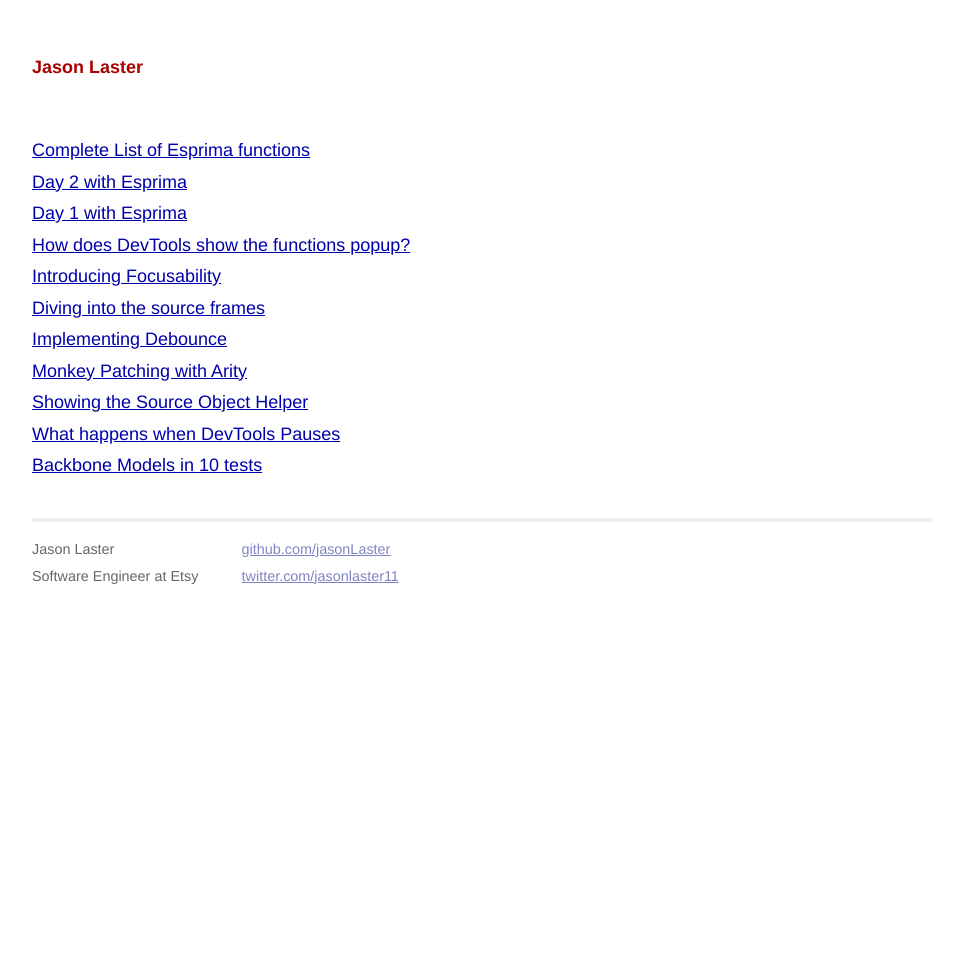
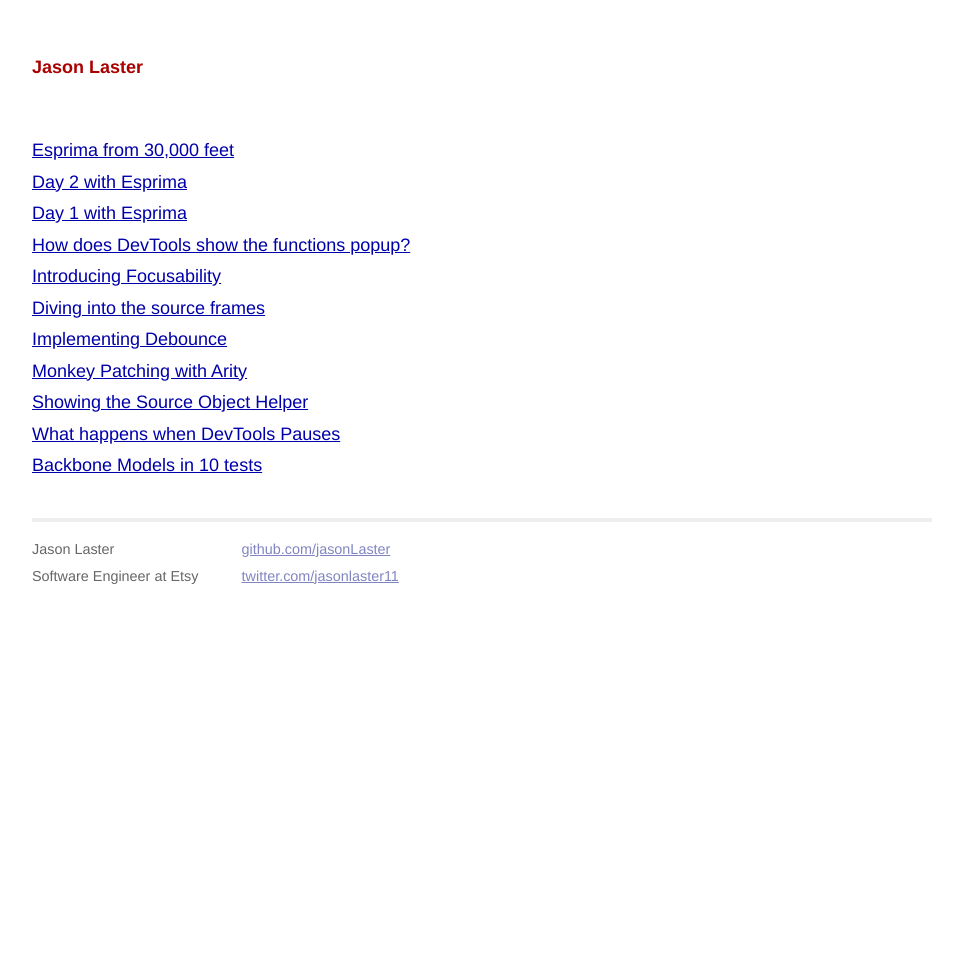
Before and after one commit to jasonLaster/jasonLaster.github.io, a Jekyll site: the page built from index.html, in a window 1280 px wide. Shown: the whole page, without its empty margins (158-1121 px from the left). Built offline with Jekyll 4.4.1, drawn with Linux system fonts in a browser that asks for light colours; Markdown is read by kramdown in place of the engine named in the settings.

Commit message:
cleanup list

```diff
--- a/_posts/2015-07-17-esprima-list.markdown
+++ b/_posts/2015-07-17-esprima-list.markdown
@@ -1,6 +1,6 @@
 ---
 layout: post
-title:  "Complete List of Esprima functions"
+title:  "Esprima from 30,000 feet"
 date:   2015-07-17
 categories: js esprima
 ---
```
Also changed, not shown: other parts of _posts/2015-07-17-esprima-list.markdown (+2 -2 lines).
